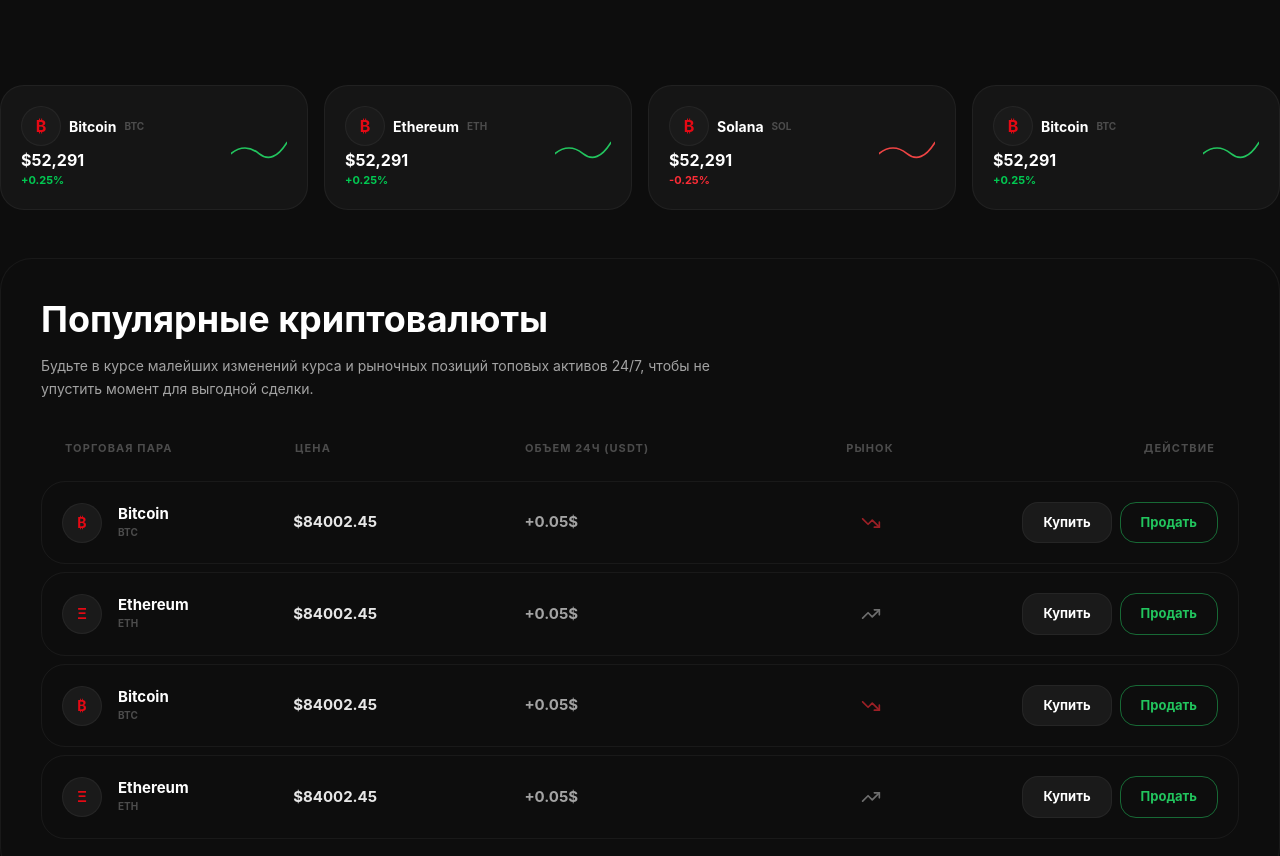
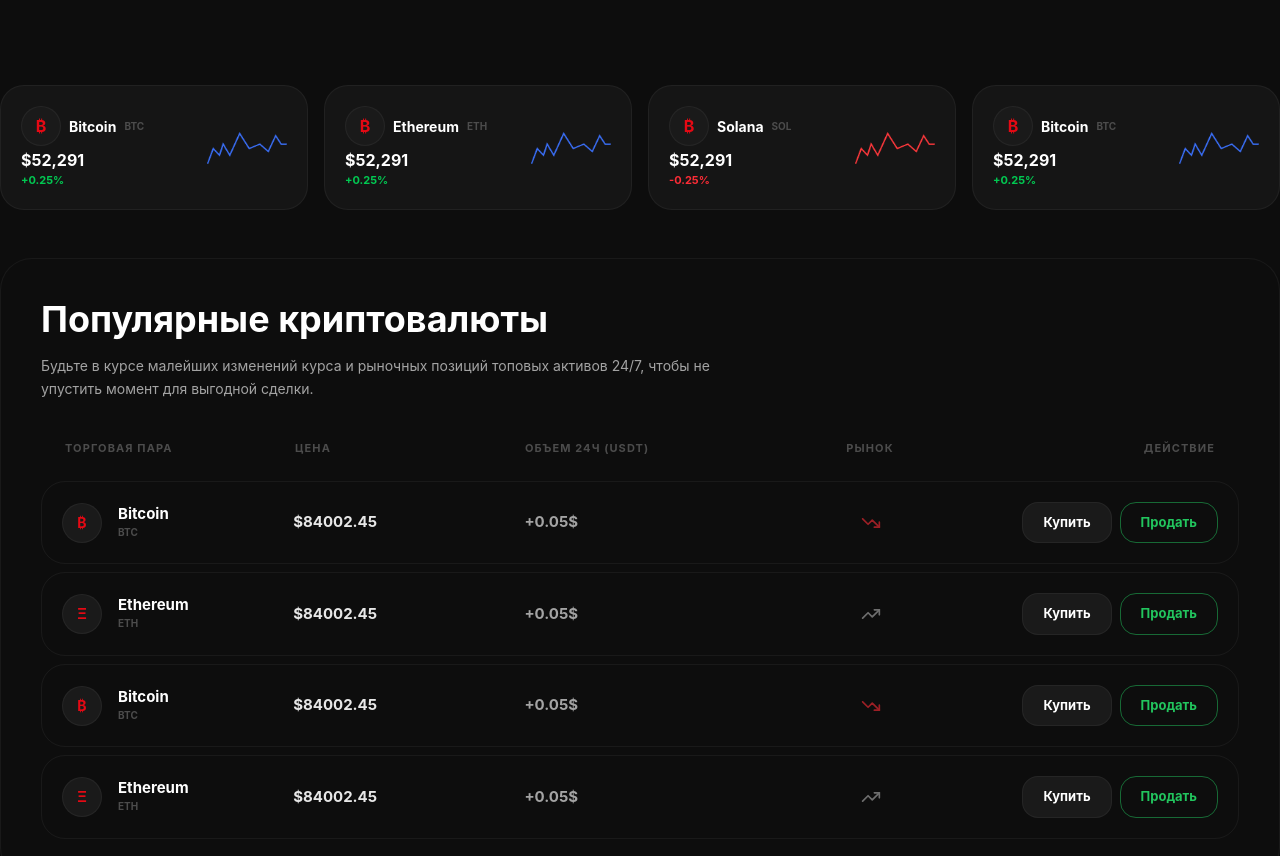
Before and after one commit to ermatovrasul/NEO-WALLET, a Next.js app: page / in a window 1280 px wide. Shown: the part 1320-2176 px from the top of the page. Built offline with nearby package versions, Linux system fonts and the light colour scheme.

Commit message:
second push

```diff
--- a/src/components/home/CryptoMarket.tsx
+++ b/src/components/home/CryptoMarket.tsx
@@ -2,10 +2,10 @@
 import { TrendingUp, TrendingDown } from 'lucide-react';
 
 const miniCards = [
-  { name: 'Bitcoin', symbol: 'BTC', price: '$52,291', change: '+0.25%', color: '#F7931A' },
-  { name: 'Ethereum', symbol: 'ETH', price: '$52,291', change: '+0.25%', color: '#627EEA' },
-  { name: 'Solana', symbol: 'SOL', price: '$52,291', change: '-0.25%', color: '#14F195' },
-  { name: 'Bitcoin', symbol: 'BTC', price: '$52,291', change: '+0.25%', color: '#F7931A' },
+  { name: 'Bitcoin', symbol: 'BTC', price: '$52,291', change: '+0.25%', image:'/icon/Vector 10.png' },
+  { name: 'Ethereum', symbol: 'ETH', price: '$52,291', change: '+0.25%', image:'/icon/Vector 10.png' },
+  { name: 'Solana', symbol: 'SOL', price: '$52,291', change: '-0.25%', image:'/icon/Vector 10 (1).png' },
+  { name: 'Bitcoin', symbol: 'BTC', price: '$52,291', change: '+0.25%', image:'/icon/Vector 10.png' },
 ];
 
 const cryptoList = [
@@ -37,10 +37,8 @@
                 </div>
               </div>
             </div>
-            <div className="w-14 h-8">
-               <svg viewBox="0 0 100 40" className="w-full h-full">
-                  <path d="M0 30 Q 25 10, 50 30 T 100 10" fill="none" stroke={item.change.startsWith('+') ? '#22c55e' : '#ef4444'} strokeWidth="3" strokeLinecap="round" />
-               </svg>
+            <div className="w-20 h-8">
+              <Image src={item.image} width={0} height={0} alt={item.name} className="w-full h-full "/>
             </div>
           </div>
         ))}
```
Also changed, not shown: public/icon/Vector 10 (1).png (added), public/icon/Vector 10.png (added).
